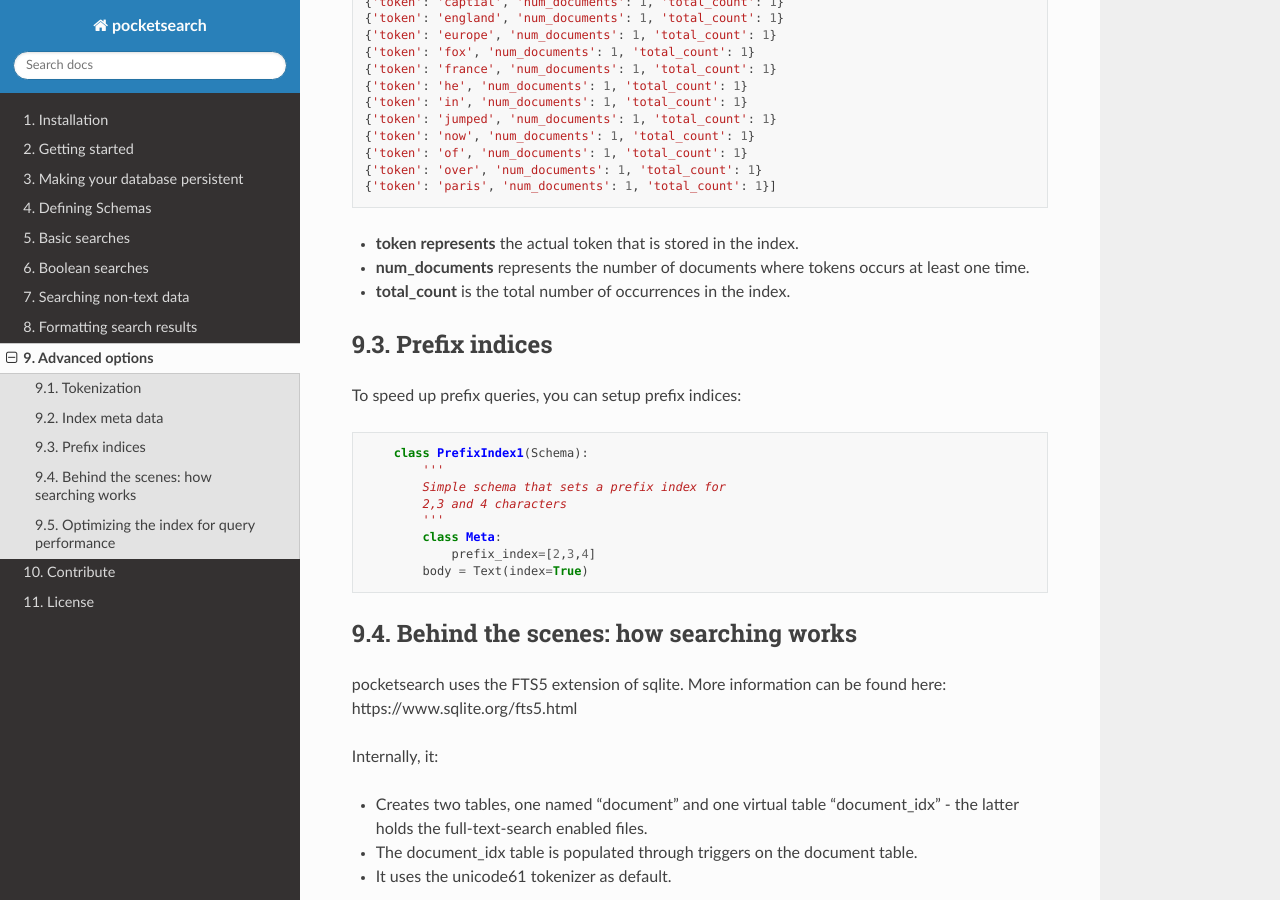
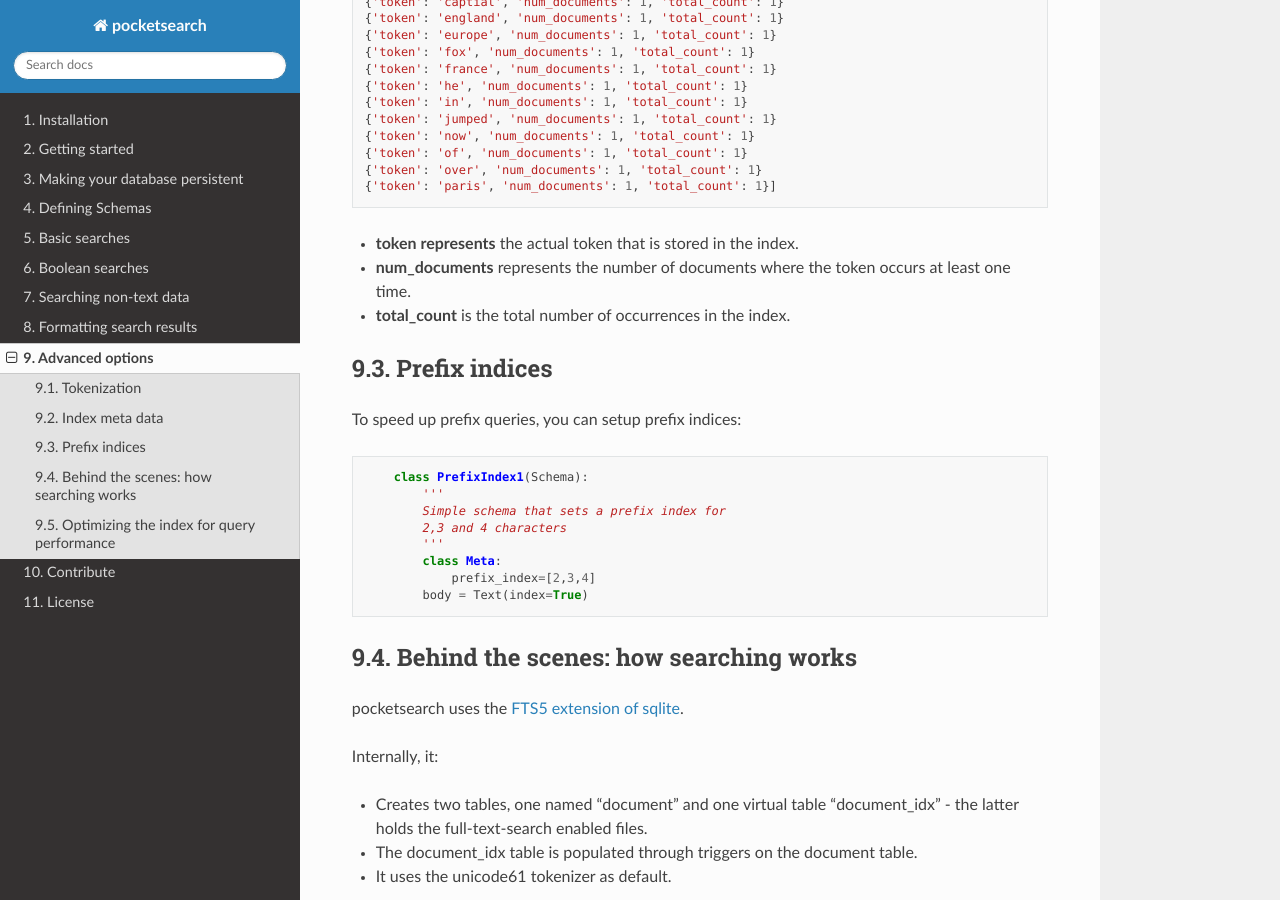
Before and after one commit to kaykay-dv/pocketsearch, a Sphinx documentation site: the page built from docs/advanced.md, in a window 1280 px wide and 900 px high, scrolled down 994 px. Built offline with Sphinx 7.4.7 and the Read the Docs theme 2.0.0, drawn with Linux system fonts in a browser that asks for light colours.

Commit message:
Fixed typos and links

````diff
--- a/docs/advanced.md
+++ b/docs/advanced.md
@@ -56,7 +56,7 @@
 ```
 
 * **token represents** the actual token that is stored in the index.
-* **num_documents** represents the number of documents where tokens occurs at least one time.
+* **num_documents** represents the number of documents where the token occurs at least one time.
 * **total_count** is the total number of occurrences in the index.
 
 ## Prefix indices
@@ -76,8 +76,7 @@
 
 ## Behind the scenes: how searching works
 
-pocketsearch uses the FTS5 extension of sqlite. More information can be found here:
-https://www.sqlite.org/fts5.html
+pocketsearch uses the [FTS5 extension of sqlite](https://www.sqlite.org/fts5.html).
 
 Internally, it:
 
````
